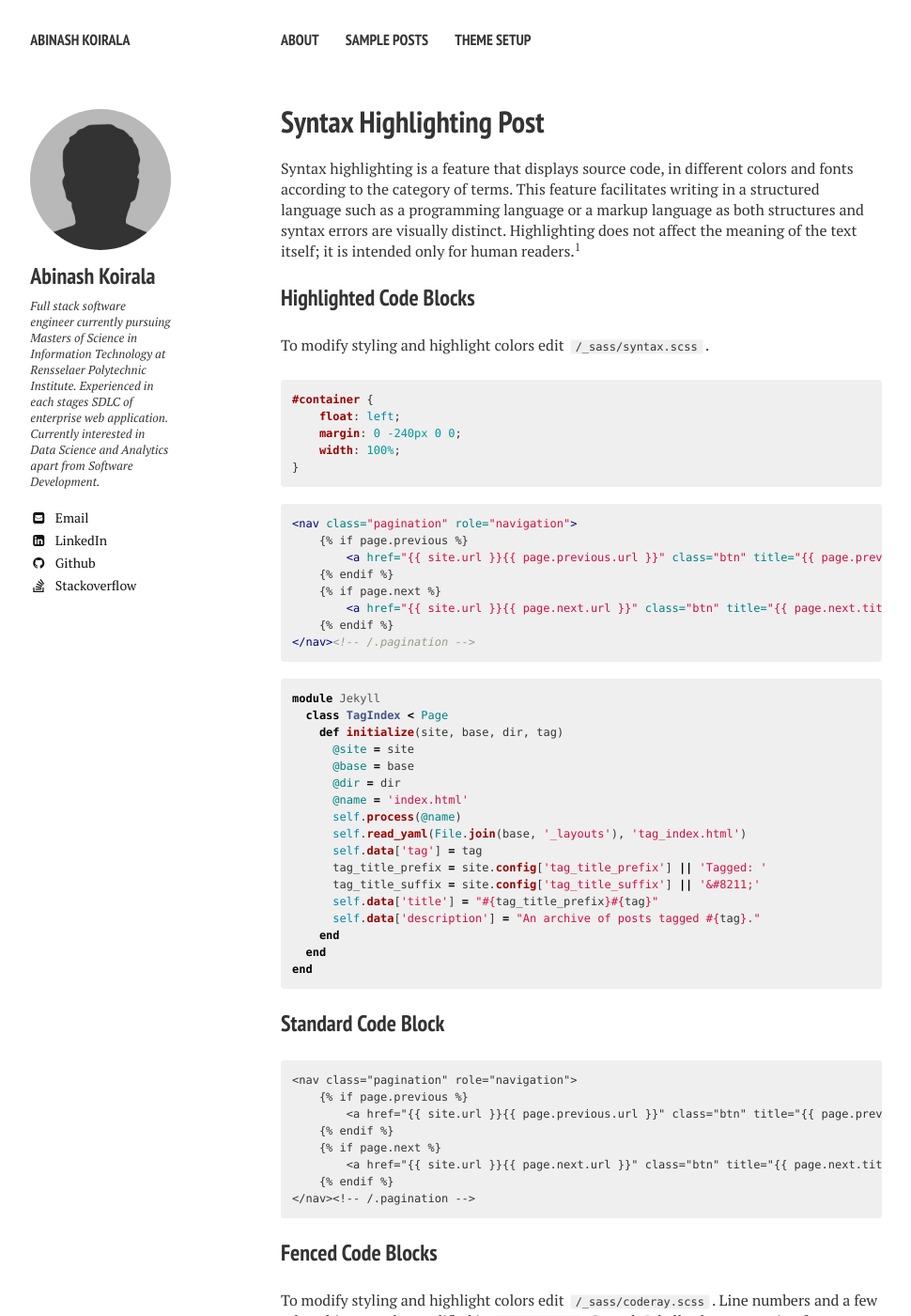
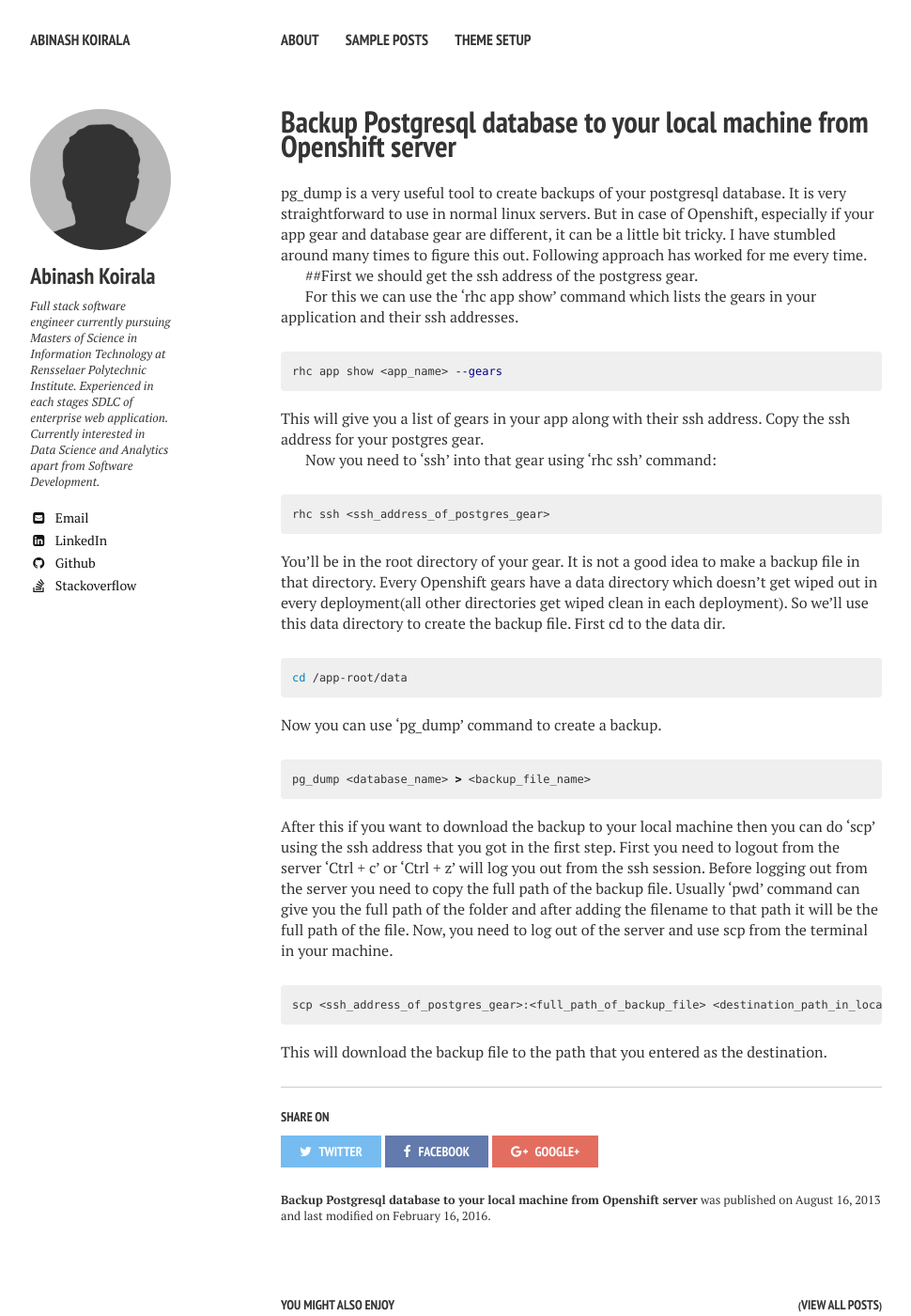
Before and after one commit to abinashk/abinashk.github.io, a Jekyll site: the page built from _posts/2013-08-16-code-highlighting-post.md, in a window 1280 px wide and 1400 px high. Shown: the whole window at 94% size, without its empty margins (21-991 px from the left). Built offline with Jekyll 4.4.1, drawn with Linux system fonts in a browser that asks for light colours; nearby versions of some CDN libraries; some of the changed text lies outside the part shown.

Commit message:
Added post about Openshift Postgress backup

```diff
--- a/_posts/2013-08-16-code-highlighting-post.md
+++ b/_posts/2013-08-16-code-highlighting-post.md
@@ -1,121 +1,47 @@
 ---
 layout: post
-title: Syntax Highlighting Post
-excerpt: "Demo post displaying the various ways of highlighting code in Markdown."
-tags: [sample post, code, highlighting]
-modified: 2016-02-01
+title: Backup Postgresql database to your local machine from Openshift server
+excerpt: "Simple way to create a backup of postgresql database in your Openshift server and download it to your local machine when the database gear is different from the head app gear."
+tags: [openshift, postgresql, backup]
+modified: 2016-02-16
 comments: true
 ---
 
-Syntax highlighting is a feature that displays source code, in different colors and fonts according to the category of terms. This feature facilitates writing in a structured language such as a programming language or a markup language as both structures and syntax errors are visually distinct. Highlighting does not affect the meaning of the text itself; it is intended only for human readers.[^1]
+pg_dump is a very useful tool to create backups of your postgresql database. It is very straightforward to use in normal linux servers. But in case of Openshift, especially if your app gear and database gear are different, it can be a little bit tricky. I have stumbled around many times to figure this out. Following approach has worked for me every time.
 
-[^1]: <http://en.wikipedia.org/wiki/Syntax_highlighting>
+##First we should get the ssh address of the postgress gear.
 
-### Highlighted Code Blocks
+For this we can use the 'rhc app show' command which lists the gears in your application and their ssh addresses.
 
-To modify styling and highlight colors edit `/_sass/syntax.scss`.
-
-{% highlight css %}
-#container {
-    float: left;
-    margin: 0 -240px 0 0;
-    width: 100%;
-}
+{% highlight shell %}
+rhc app show <app_name> --gears
 {% endhighlight %}
 
-{% highlight html %}
-{% raw %}
-<nav class="pagination" role="navigation">
-    {% if page.previous %}
-        <a href="{{ site.url }}{{ page.previous.url }}" class="btn" title="{{ page.previous.title }}">Previous article</a>
-    {% endif %}
-    {% if page.next %}
-        <a href="{{ site.url }}{{ page.next.url }}" class="btn" title="{{ page.next.title }}">Next article</a>
-    {% endif %}
-</nav><!-- /.pagination -->
-{% endraw %}
+This will give you a list of gears in your app along with their ssh address. Copy the ssh address for your postgres gear.
+
+Now you need to 'ssh' into that gear using 'rhc ssh' command:
+
+{% highlight shell %}
+rhc ssh <ssh_address_of_postgres_gear>
 {% endhighlight %}
 
-{% highlight ruby %}
-module Jekyll
-  class TagIndex < Page
-    def initialize(site, base, dir, tag)
-      @site = site
-      @base = base
-      @dir = dir
-      @name = 'index.html'
-      self.process(@name)
-      self.read_yaml(File.join(base, '_layouts'), 'tag_index.html')
-      self.data['tag'] = tag
-      tag_title_prefix = site.config['tag_title_prefix'] || 'Tagged: '
-      tag_title_suffix = site.config['tag_title_suffix'] || '&#8211;'
-      self.data['title'] = "#{tag_title_prefix}#{tag}"
-      self.data['description'] = "An archive of posts tagged #{tag}."
-    end
-  end
-end
+You'll be in the root directory of your gear. It is not a good idea to make a backup file in that directory. Every Openshift gears have a data directory
+which doesn't get wiped out in every deployment(all other directories get wiped clean in each deployment). So we'll use this data directory to create the backup file. First cd to the data dir.
+
+{% highlight shell %}
+cd /app-root/data
 {% endhighlight %}
 
+Now you can use 'pg_dump' command to create a backup.
 
-### Standard Code Block
+{% highlight shell %}
+pg_dump <database_name> > <backup_file_name>
+{% endhighlight %}
 
-    {% raw %}
-    <nav class="pagination" role="navigation">
-        {% if page.previous %}
-            <a href="{{ site.url }}{{ page.previous.url }}" class="btn" title="{{ page.previous.title }}">Previous article</a>
-        {% endif %}
-        {% if page.next %}
-            <a href="{{ site.url }}{{ page.next.url }}" class="btn" title="{{ page.next.title }}">Next article</a>
-        {% endif %}
-    </nav><!-- /.pagination -->
-    {% endraw %}
+After this if you want to download the backup to your local machine then you can do 'scp' using the ssh address that you got in the first step. First you need to logout from the server 'Ctrl + c' or 'Ctrl + z' will log you out from the ssh session. Before logging out from the server you need to copy the full path of the backup file. Usually 'pwd' command can give you the full path of the folder and after adding the filename to that path it will be the full path of the file. Now, you need to log out of the server and use scp from the terminal in your machine.
 
+{% highlight shell %}
+scp <ssh_address_of_postgres_gear>:<full_path_of_backup_file> <destination_path_in_local_machine>
+{% endhighlight %}
 
-### Fenced Code Blocks
-
-To modify styling and highlight colors edit `/_sass/coderay.scss`. Line numbers and a few other things can be modified in `_config.yml`. Consult [Jekyll's documentation](http://jekyllrb.com/docs/configuration/) for more information.
-
-~~~ css
-#container {
-    float: left;
-    margin: 0 -240px 0 0;
-    width: 100%;
-}
-~~~
-
-~~~ html
-{% raw %}<nav class="pagination" role="navigation">
-    {% if page.previous %}
-        <a href="{{ site.url }}{{ page.previous.url }}" class="btn" title="{{ page.previous.title }}">Previous article</a>
-    {% endif %}
-    {% if page.next %}
-        <a href="{{ site.url }}{{ page.next.url }}" class="btn" title="{{ page.next.title }}">Next article</a>
-    {% endif %}
-</nav><!-- /.pagination -->{% endraw %}
-~~~
-
-~~~ ruby
-module Jekyll
-  class TagIndex < Page
-    def initialize(site, base, dir, tag)
-      @site = site
-      @base = base
-      @dir = dir
-      @name = 'index.html'
-      self.process(@name)
-      self.read_yaml(File.join(base, '_layouts'), 'tag_index.html')
-      self.data['tag'] = tag
-      tag_title_prefix = site.config['tag_title_prefix'] || 'Tagged: '
-      tag_title_suffix = site.config['tag_title_suffix'] || '&#8211;'
-      self.data['title'] = "#{tag_title_prefix}#{tag}"
-      self.data['description'] = "An archive of posts tagged #{tag}."
-    end
-  end
-end
-~~~
-
-### GitHub Gist Embed
-
-An example of a Gist embed below.
-
-{% gist mmistakes/6589546 %}
+This will download the backup file to the path that you entered as the destination.
```
